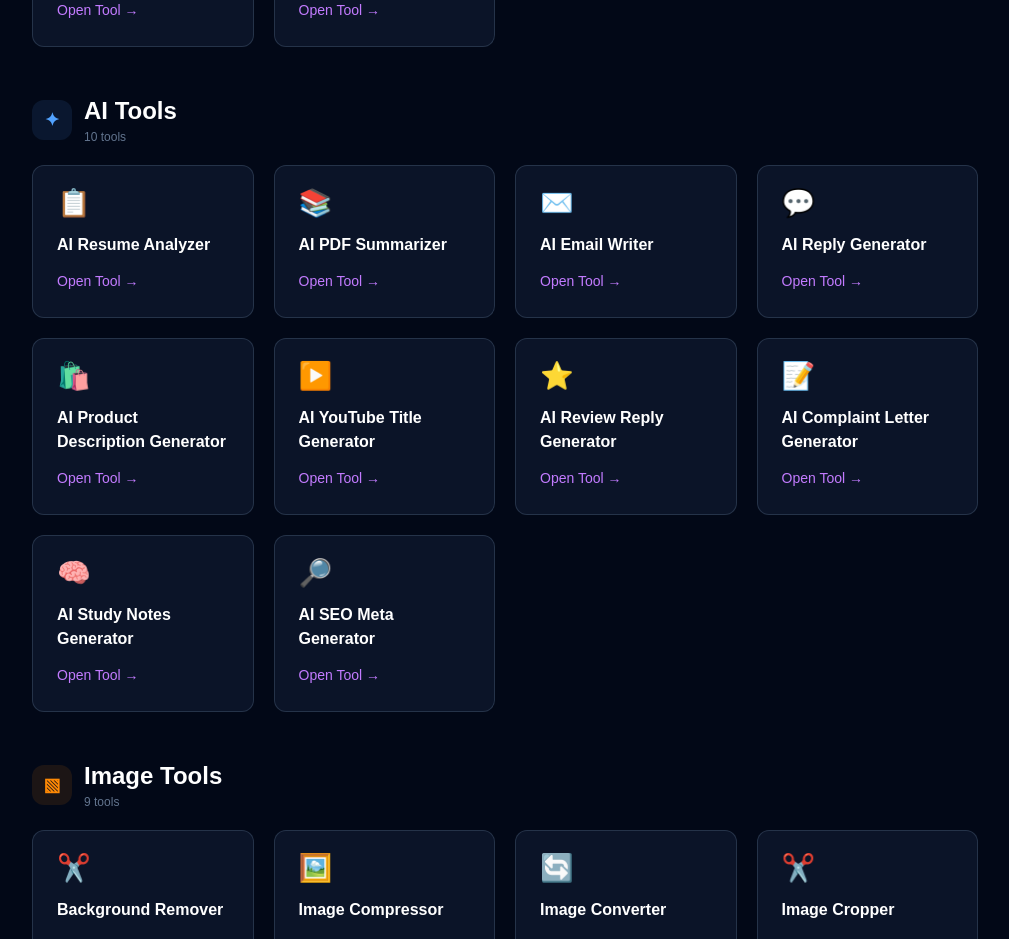
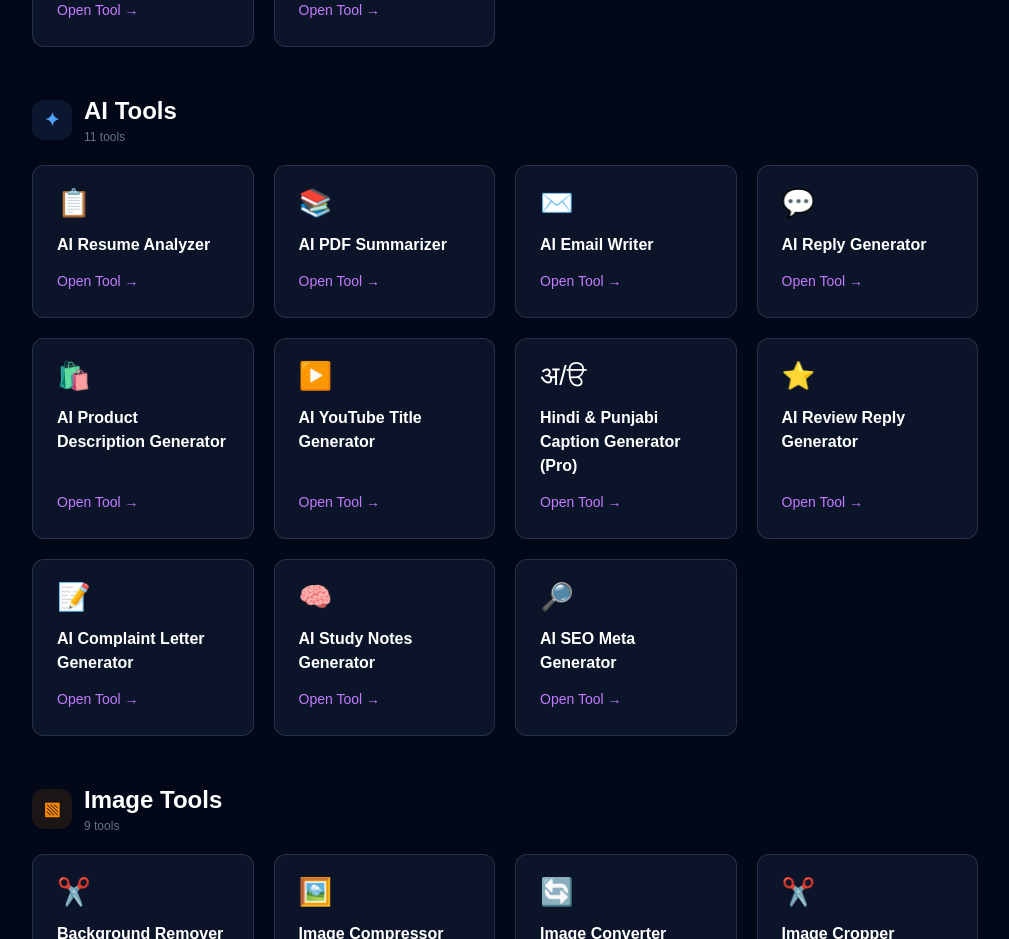
Before and after one commit to sukhgermany007-netizen/toolvoraa, a Next.js app: page /tools/all in a window 1280 px wide. Shown: the part 1540-2479 px from the top of the page, without its empty margins (270-1279 px from the left). Built offline with nearby package versions, Linux system fonts and the light colour scheme; no server answers.

Commit message:
List Pro Hindi Punjabi caption generator in All Tools

```diff
--- a/app/tools/all/AllToolsClient.tsx
+++ b/app/tools/all/AllToolsClient.tsx
@@ -196,6 +196,13 @@ const tools: Tool[] = [
     icon: "▶️",
     category: "AI Tools",
     description: "Generate engaging YouTube titles designed to attract more clicks.",
+  },
+  {
+    name: "Hindi & Punjabi Caption Generator (Pro)",
+    href: "/tools/ai-hindi-punjabi-caption-generator",
+    icon: "अ/ੳ",
+    category: "AI Tools",
+    description: "Generate natural Hindi, Punjabi and mixed-language social captions with ToolVoraa Pro.",
   },
   {
     name: "AI Review Reply Generator",
```
